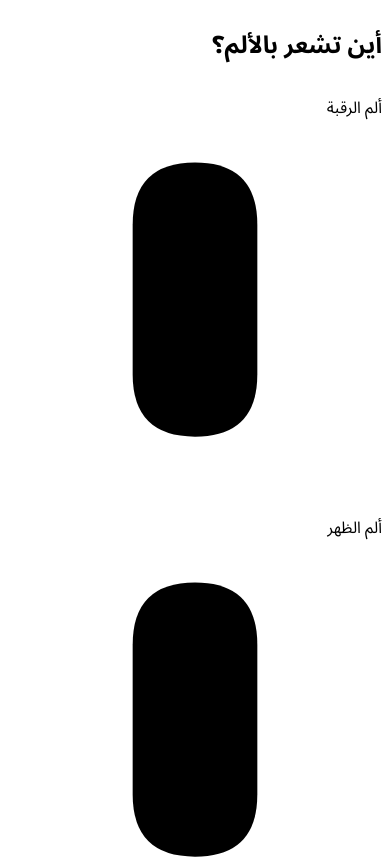
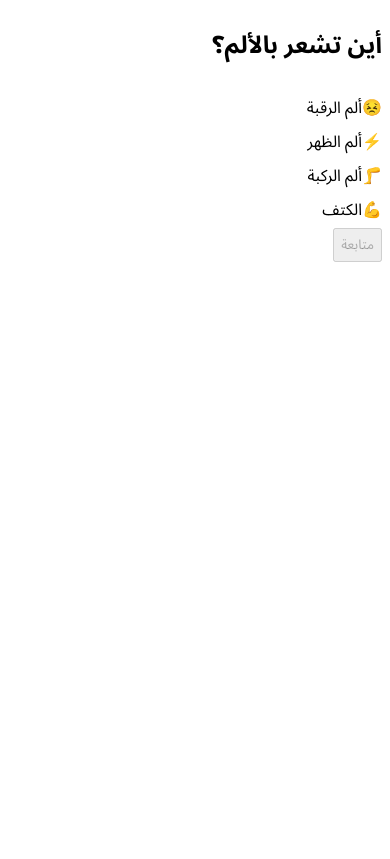
Before and after one commit to astral-fate/PhysioConnect--1-, a React (Vite) app in the folder client/: page / in a window 390 px wide. Shown: the top 859 px of the page. Built offline with nearby package versions, Linux system fonts and the light colour scheme.

Commit message:
Agent query: Are the emoji icons now displaying correctly in the pain area selection without any muscle visualization?

```diff
--- a/client/src/index.css
+++ b/client/src/index.css
@@ -49,7 +49,12 @@
   }
 
   * {
-    font-family: 'Noto Sans Arabic', sans-serif;
+    font-family: 'Noto Sans Arabic', -apple-system, BlinkMacSystemFont, 'Segoe UI', sans-serif;
+  }
+
+  /* Ensure emoji support */
+  .emoji {
+    font-family: 'Apple Color Emoji', 'Segoe UI Emoji', 'Noto Color Emoji', sans-serif;
   }
 
   body {
--- a/client/src/pages/PhysioApp.tsx
+++ b/client/src/pages/PhysioApp.tsx
@@ -15,7 +15,6 @@ import {
 import { Clock, Calendar as CalendarIcon } from 'lucide-react';
 import { useLocation } from 'wouter';
 import { toArabicDate, toArabicTime } from '../lib/arabic-utils';
-import { MuscleVisualization } from '../components/MuscleVisualization';
 
 const PhysioApp = () => {
   const [_, setLocation] = useLocation();
@@ -26,12 +25,12 @@ const PhysioApp = () => {
   const [appointments, setAppointments] = useState<any[]>([]);
   const [showConfirmation, setShowConfirmation] = useState(false);
 
-  // Dummy data for prototype
+  // Dummy data for prototype with more commonly supported emojis
   const dummyInjuryAreas = [
-    { id: 'neck', name: 'ألم الرقبة', muscles: ['neck'] },
-    { id: 'back', name: 'ألم الظهر', muscles: ['back'] },
-    { id: 'knee', name: 'ألم الركبة', muscles: ['legs'] },
-    { id: 'shoulder', name: 'الكتف', muscles: ['shoulders'] },
+    { id: 'neck', name: 'ألم الرقبة', icon: '😣' },
+    { id: 'back', name: 'ألم الظهر', icon: '⚡' },
+    { id: 'knee', name: 'ألم الركبة', icon: '🦵' },
+    { id: 'shoulder', name: 'الكتف', icon: '💪' },
   ];
 
   const dummyTrainers = [
@@ -64,13 +63,8 @@ const PhysioApp = () => {
             onClick={() => setSelectedArea(area.id)}
           >
             <CardContent className="flex flex-col items-center justify-center p-6">
-              <span className="text-lg font-medium mb-4">{area.name}</span>
-              <div className="w-32 h-32">
-                <MuscleVisualization
-                  highlightedMuscles={area.muscles}
-                  progress={selectedArea === area.id ? 100 : 0}
-                />
-              </div>
+              <span className="text-4xl mb-4 emoji" role="img" aria-label={area.name}>{area.icon}</span>
+              <span className="text-lg font-medium">{area.name}</span>
             </CardContent>
           </Card>
         ))}
@@ -106,7 +100,7 @@ const PhysioApp = () => {
                 <h3 className="text-lg font-medium">{trainer.name}</h3>
                 <p className="text-sm text-muted-foreground">{trainer.specialty}</p>
                 <div className="flex items-center mt-1">
-                  {'⭐'.repeat(Math.floor(trainer.rating))}
+                  <span className="emoji">{'⭐'.repeat(Math.floor(trainer.rating))}</span>
                   <span className="mr-1 text-sm text-muted-foreground">{trainer.rating}</span>
                 </div>
               </div>
@@ -148,7 +142,7 @@ const PhysioApp = () => {
       <div className="space-y-6">
         <h2 className="text-2xl font-bold text-center">اختر موعد الجلسة</h2>
         <Card>
-          <CardContent className="p-4">
+          <CardContent className="p-4 flex justify-center">
             <Calendar
               mode="single"
               selected={selectedDate}
@@ -204,7 +198,9 @@ const PhysioApp = () => {
               </Avatar>
               <div className="flex-1">
                 <h3 className="font-medium">{appointment.trainer.name}</h3>
-                <p className="text-sm text-muted-foreground">{appointment.area.name}</p>
+                <p className="text-sm text-muted-foreground">
+                  <span className="emoji" role="img" aria-label={appointment.area.name}>{appointment.area.icon}</span> {appointment.area.name}
+                </p>
                 <div className="flex items-center text-sm text-muted-foreground mt-1">
                   <CalendarIcon className="ml-2 h-4 w-4 rtl-flip" />
                   {toArabicDate(appointment.date)}
@@ -239,13 +235,13 @@ const PhysioApp = () => {
       <AlertDialog open={showConfirmation} onOpenChange={setShowConfirmation}>
         <AlertDialogContent>
           <AlertDialogHeader>
-            <AlertDialogTitle>تم تأكيد الموعد!</AlertDialogTitle>
-            <AlertDialogDescription>
+            <AlertDialogTitle className="text-right">تم تأكيد الموعد!</AlertDialogTitle>
+            <AlertDialogDescription className="text-right">
               تم حجز موعدك بنجاح مع {selectedTrainer?.name}.
               سنرسل لك تفاصيل الموعد عبر البريد الإلكتروني.
             </AlertDialogDescription>
           </AlertDialogHeader>
-          <AlertDialogFooter>
+          <AlertDialogFooter className="sm:justify-start">
             <AlertDialogAction onClick={() => {
               setShowConfirmation(false);
               setStep('home');
```
Also changed, not shown: image.png.
